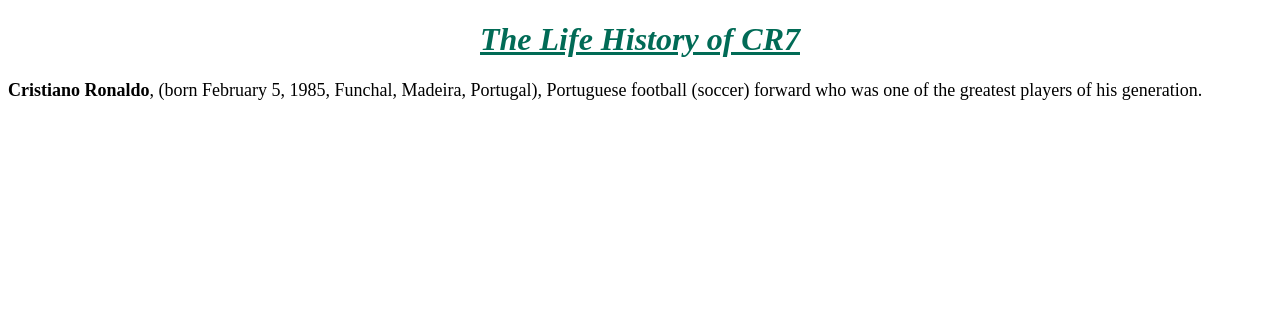
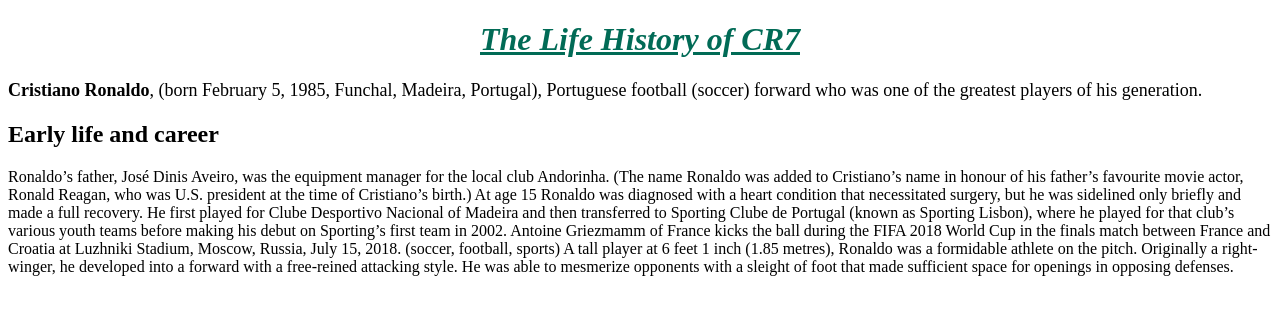
Before and after one commit to Tasin96/Assignment-, a plain HTML site: page index.html in a window 1280 px wide. Drawn offline with Linux system fonts and the light colour scheme.

Commit message:
Early life and career

```diff
--- a/index.html
+++ b/index.html
@@ -8,6 +8,10 @@
 <body>
     <h1 style="text-align: center; color: rgb(1, 107, 86); font-weight: 800;"><i><u>The Life History of CR7 </u> </i></h1>
     <p style="font-size: large;"><b>Cristiano Ronaldo</b>, (born February 5, 1985, Funchal, Madeira, Portugal), Portuguese football (soccer) forward who was one of the greatest players of his generation.</p>
+    <h2>Early life and career</h2>
+    <p>Ronaldo’s father, José Dinis Aveiro, was the equipment manager for the local club Andorinha. (The name Ronaldo was added to Cristiano’s name in honour of his father’s favourite movie actor, Ronald Reagan, who was U.S. president at the time of Cristiano’s birth.) At age 15 Ronaldo was diagnosed with a heart condition that necessitated surgery, but he was sidelined only briefly and made a full recovery. He first played for Clube Desportivo Nacional of Madeira and then transferred to Sporting Clube de Portugal (known as Sporting Lisbon), where he played for that club’s various youth teams before making his debut on Sporting’s first team in 2002.
 
+        Antoine Griezmamm of France kicks the ball during the FIFA 2018 World Cup in the finals match between France and Croatia at Luzhniki Stadium, Moscow, Russia, July 15, 2018. (soccer, football, sports)
+        A tall player at 6 feet 1 inch (1.85 metres), Ronaldo was a formidable athlete on the pitch. Originally a right-winger, he developed into a forward with a free-reined attacking style. He was able to mesmerize opponents with a sleight of foot that made sufficient space for openings in opposing defenses.</p>
 </body>
 </html>
```
